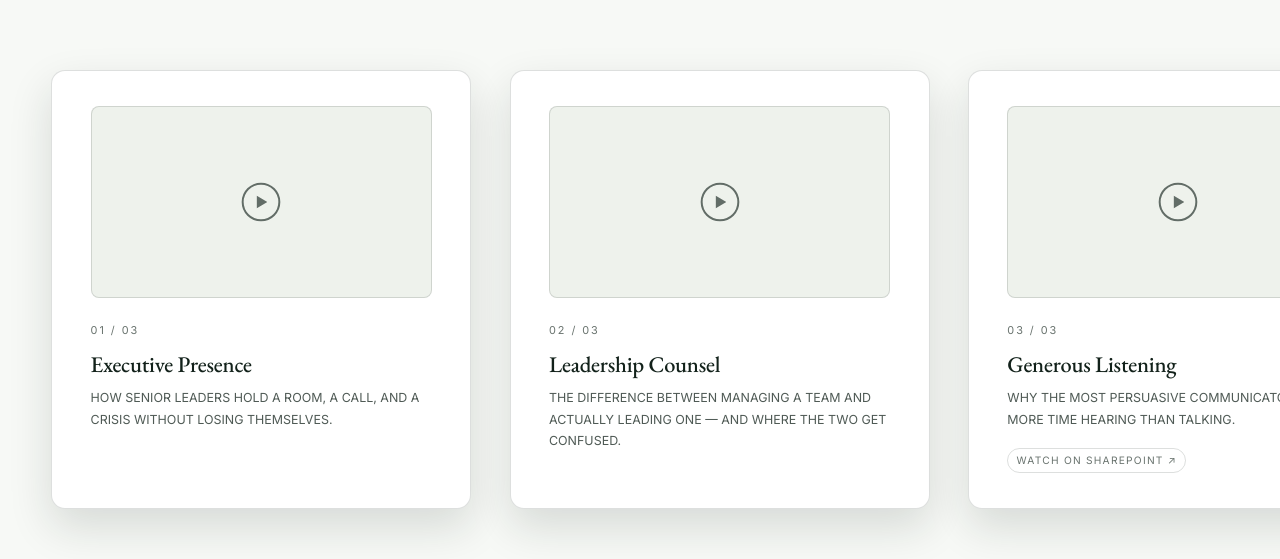
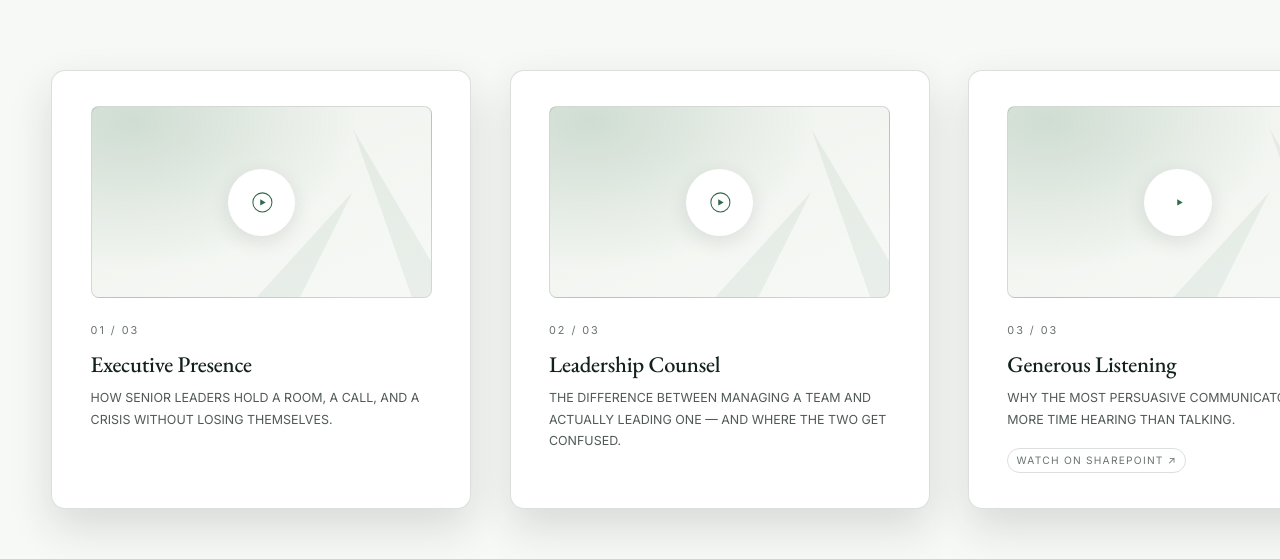
Before and after one commit to ayalmeyers/scl-website, a plain HTML site: page musings.html in a window 1280 px wide. Shown: the part 789-1348 px from the top of the page. Drawn offline with nearby package versions, Linux system fonts and the light colour scheme; animation ran at ten frames a second.

Commit message:
Fix flow-scroll cards frozen on common desktop widths; polish video posters (#6)
The horizontal card track's scrollable width only came from its own
content (3 fixed-width cards, ~1460px total). On any viewport 1536px or
wider — very common: native 1600/1920 monitors, or 1920 at 125% OS
scaling — that's no wider than the viewport itself, so the computed
slide distance was exactly 0px and the cards were structurally unable
to move, regardless of scroll input. Tied .flow-track's min-width to
100vw so there's always real scroll room at any viewport width.
Verified: maxTranslate was 0 at 1536/1600/1920px before this change,
480px after, at every width from 1280 to 1920.

Also replace the flat placeholder video poster (a plain box with a thin
outline play icon — read as broken/empty rather than intentional) with
a soft brand-gradient tile carrying a faint watermark of the logo mark,
plus a solid, elevated circular play button that matches across both
the embeddable cards and the SharePoint link-out card.


Claude-Session: https://claude.ai/code/session_01L3LdtgCEramMfx3JzCPDDg

Co-authored-by: Claude <noreply@anthropic.com>

```diff
--- a/musings.html
+++ b/musings.html
@@ -85,7 +85,9 @@
                data-video-embed poster (like the two cards above) once it's uploaded
                somewhere public, e.g. Vimeo. -->
           <a class="video-card-poster" href="https://strategiccommunicationlab-my.sharepoint.com/:v:/g/personal/ameyers_scl_us_com/IQAlickZx4aySKc1ebsfAMBUAcHR9wV_mGy5Xd711DEYLRU" target="_blank" rel="noopener" aria-label="Watch video: Generous Listening (opens in a new tab)">
-            <svg viewBox="0 0 24 24" class="video-card-icon" aria-hidden="true"><circle cx="12" cy="12" r="11" fill="none" stroke="currentColor" stroke-width="1.2"/><path d="M9.5 8.3v7.4l6.3-3.7-6.3-3.7z" fill="currentColor"/></svg>
+            <span class="video-card-playbtn" aria-hidden="true">
+              <svg viewBox="0 0 24 24" class="video-card-icon"><path d="M9.5 8.3v7.4l6.3-3.7-6.3-3.7z" fill="currentColor"/></svg>
+            </span>
           </a>
           <span class="num">03 / 03</span>
           <h3>Generous Listening</h3>
--- a/style.css
+++ b/style.css
@@ -949,35 +949,65 @@ a.pillar.pillar-link:focus-visible .more .arrow { transform: translateX(5px); }
    is instead a plain link — same visual tile, styled as `<a>`. */
 .video-card { text-align: left; }
 .video-card-poster {
+  position: relative;
   aspect-ratio: 16 / 9;
   width: 100%;
   display: flex;
   align-items: center;
   justify-content: center;
-  background: var(--bg-alt);
+  /* No real video stills yet — a soft brand-toned gradient plus the
+     mountain mark (echoing the favicon/logo, faint) reads as an
+     intentional cover rather than an empty gray box. */
+  background:
+    radial-gradient(120% 140% at 12% 8%, rgba(46, 107, 70, 0.16), transparent 55%),
+    linear-gradient(155deg, var(--bg-alt), var(--bg));
   border: 1px solid var(--line);
   border-radius: var(--radius-sm);
   color: var(--ink-faint);
   margin-bottom: 1.4rem;
   overflow: hidden;
-  transition: color var(--dur) var(--ease), border-color var(--dur) var(--ease);
-}
-.video-card:hover .video-card-poster { color: var(--green); border-color: var(--green); }
+  transition: border-color var(--dur) var(--ease), box-shadow var(--dur) var(--ease);
+}
+.video-card-poster::before {
+  content: "";
+  position: absolute;
+  right: -8%;
+  bottom: -22%;
+  width: 62%;
+  aspect-ratio: 1;
+  background: var(--green);
+  opacity: 0.07;
+  clip-path: polygon(50% 0%, 100% 85%, 0% 85%, 50% 30%, 15% 100%, 85% 100%);
+  pointer-events: none;
+}
+.video-card:hover .video-card-poster,
+.video-card:focus-within .video-card-poster { border-color: var(--green); box-shadow: var(--shadow-md); }
 .video-card-poster.has-embed { padding: 0; }
-.video-card-poster.has-embed iframe { width: 100%; height: 100%; border: 0; display: block; }
+.video-card-poster.has-embed iframe { width: 100%; height: 100%; border: 0; display: block; z-index: 1; position: relative; }
+/* A filled, elevated circle reads as "press me" much more clearly than
+   the thin outline used elsewhere for decorative icons. */
 .video-card-playbtn {
-  width: 3.4rem;
-  height: 3.4rem;
+  position: relative;
+  z-index: 1;
+  width: 4.2rem;
+  height: 4.2rem;
   display: flex;
   align-items: center;
   justify-content: center;
-  background: none;
+  background: var(--surface);
   border: none;
+  border-radius: 50%;
   padding: 0;
-  color: inherit;
+  color: var(--green);
+  box-shadow: var(--shadow-md);
   cursor: pointer;
-}
-.video-card-icon { width: 2.5rem; height: 2.5rem; }
+  transition: transform var(--dur) var(--ease), background var(--dur) var(--ease), color var(--dur) var(--ease);
+}
+.video-card:hover .video-card-playbtn,
+.video-card:focus-within .video-card-playbtn,
+.video-card-playbtn:hover { background: var(--green); color: var(--surface); transform: scale(1.08); }
+.video-card-icon { width: 1.6rem; height: 1.6rem; }
+.video-card-playbtn .video-card-icon { width: 1.3rem; height: 1.3rem; margin-left: 0.15em; }
 .video-card h3 { font-family: var(--display); font-size: 1.35rem; font-weight: 500; margin-bottom: 0.7rem; letter-spacing: -0.01em; }
 .video-card p { font-family: var(--mono); font-size: 0.78rem; text-transform: uppercase; line-height: 1.7; color: var(--ink-dim); margin-bottom: 1rem; }
 .video-card-status {
@@ -1042,6 +1072,14 @@ a.pillar.pillar-link:focus-visible .more .arrow { transform: translateX(5px); }
   display: flex;
   gap: clamp(1.5rem, 3vw, 3rem);
   width: max-content;
+  /* With only 3 fixed-width cards, their natural content width tops out
+     around ~1460px — on any screen wider than that (1536px+, extremely
+     common: native 1600/1920 monitors, or 1920 at 125% OS scaling) the
+     track no longer overflows the viewport at all, so initFlowScroll's
+     maxTranslate computes to 0 and the cards are structurally unable to
+     move, however correctly the JS runs. Tying min-width to 100vw keeps
+     a real scrollable distance at any viewport width. */
+  min-width: calc(100vw + 30rem);
   padding: 0 var(--pad);
   will-change: transform;
 }
```
